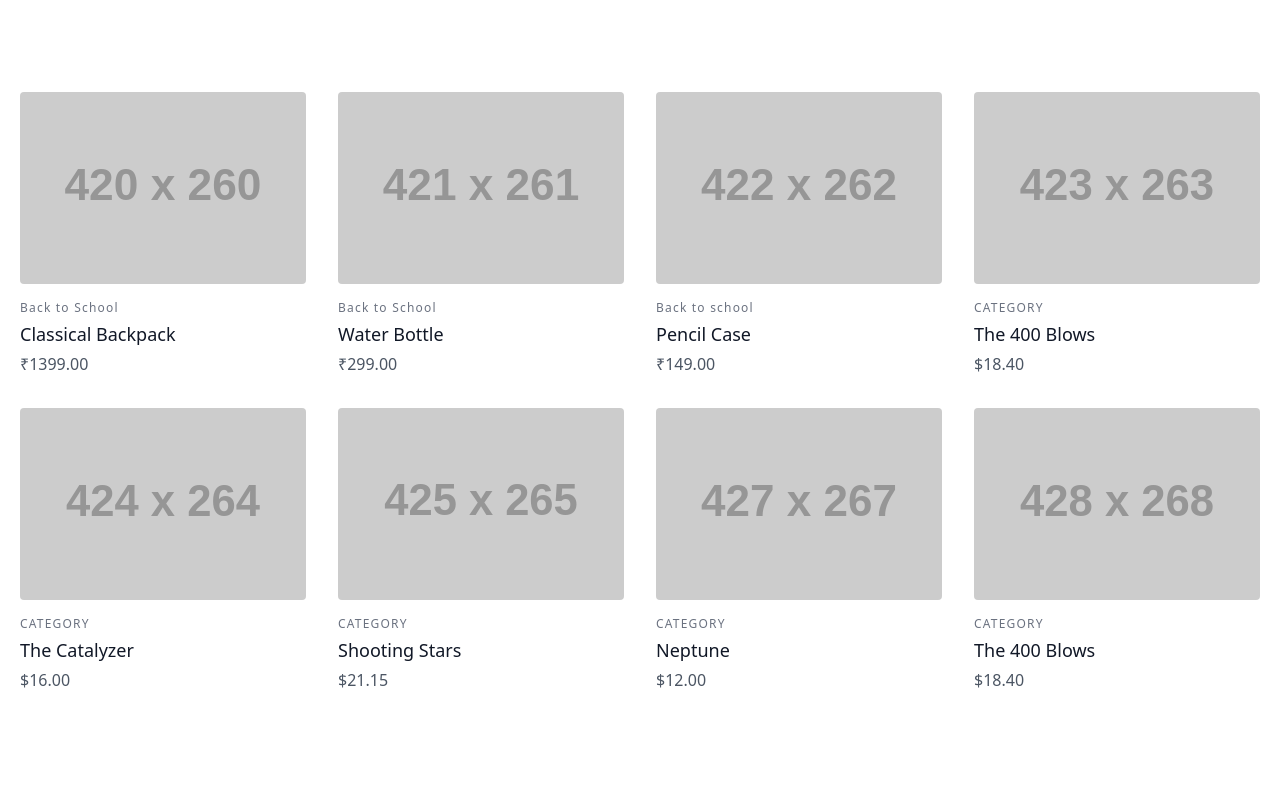
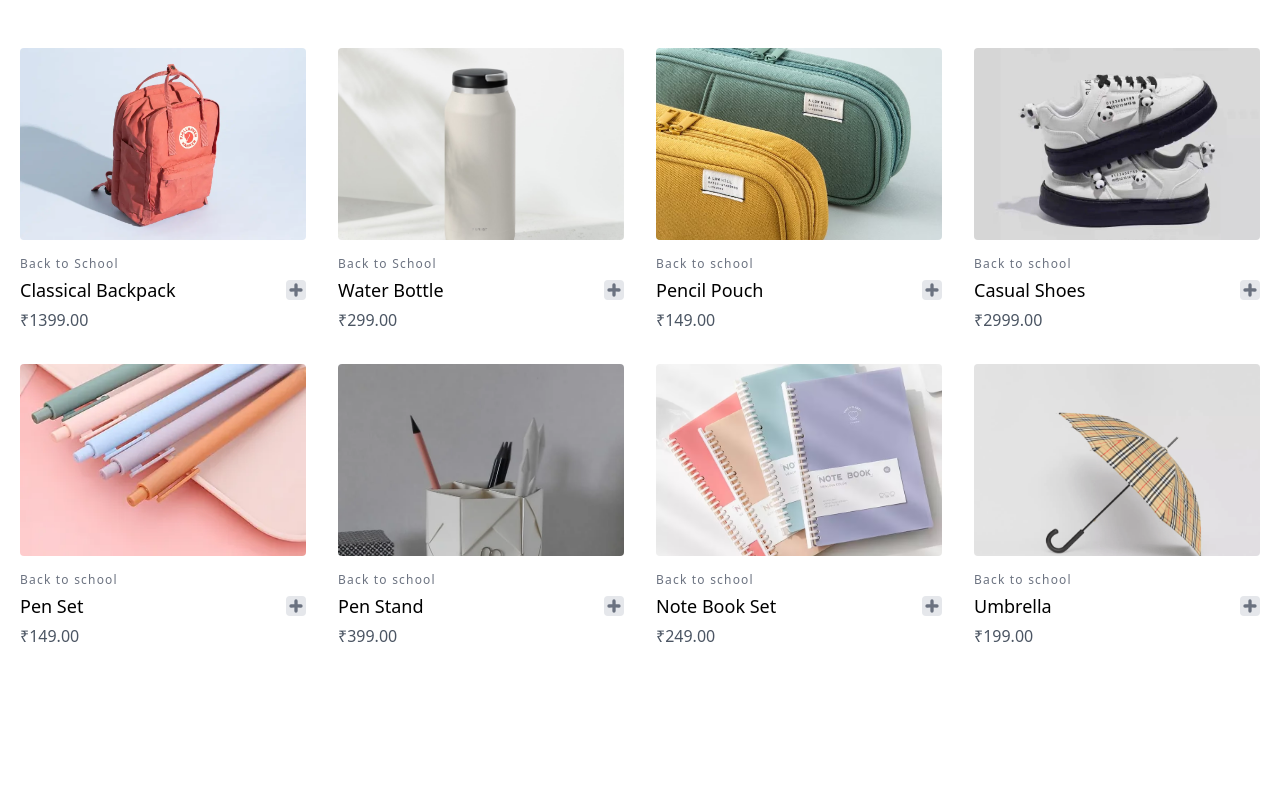
Before and after one commit to srajankumar/shoppy, a plain HTML site: page index.html in a window 1280 px wide. Shown: the part 82-870 px from the top of the page. After the commit the page ends 826 px from the top, so only its background shows below. Drawn offline with nearby package versions, Linux system fonts and the light colour scheme; placeholder pictures from the web are drawn by us.

Commit message:
landing-page done

```diff
--- a/index.html
+++ b/index.html
@@ -3,18 +3,18 @@
   <head>
     <meta charset="UTF-8" />
     <meta name="viewport" content="width=device-width, initial-scale=1.0" />
-    <title>Ecommerce</title>
+    <title>Shopping Cart</title>
     <script src="https://cdn.tailwindcss.com"></script>
   </head>
   <body>
     <!-- Header -->
-    <header class="text-gray-600 body-font">
+    <header class="pt-3 text-gray-600 body-font">
       <div
-        class="container justify-between mx-auto flex flex-wrap p-5 flex-col md:flex-row items-center"
+        class="container justify-between mx-auto flex flex-wrap p-5 flex-row items-center"
       >
         <a
           href="#"
-          class="flex title-font font-medium items-center text-gray-900 mb-4 md:mb-0"
+          class="flex title-font font-medium items-center text-gray-900 mb-0"
         >
           <svg
             xmlns="http://www.w3.org/2000/svg"
@@ -61,7 +61,7 @@
           <span class="ml-3 text-xl">Shopping Cart</span>
         </a>
         <nav
-          class="inline-flex items-center border-0 py-1 px-3 rounded text-base mt-4 md:mt-0"
+          class="inline-flex items-center border-0 py-1 px-3 rounded text-base mt-0"
         >
           <a href="#" class="hover:text-gray-900"
             ><svg
@@ -97,14 +97,14 @@
     <!-- Body -->
     <div>
       <section class="text-gray-600 body-font">
-        <div class="container px-5 py-24 mx-auto">
+        <div class="container px-5 pb-24 pt-10 mx-auto">
           <div class="flex flex-wrap -m-4">
             <div class="lg:w-1/4 md:w-1/2 p-4 w-full">
               <a class="block relative h-48 rounded overflow-hidden">
                 <img
                   alt="backpack"
-                  class="object-cover object-center w-full h-full block"
-                  src="https://dummyimage.com/420x260"
+                  class="object-cover object-top w-full h-full block"
+                  src="/Images/backpack.webp"
                 />
               </a>
               <div class="mt-4">
@@ -113,9 +113,23 @@
                 >
                   Back to School
                 </h3>
-                <h2 class="text-gray-900 title-font text-lg font-medium">
-                  Classical Backpack
-                </h2>
+                <div class="flex justify-between text-black items-center">
+                  <h2 class="title-font text-lg font-medium">
+                    Classical Backpack
+                  </h2>
+                  <svg
+                    xmlns="http://www.w3.org/2000/svg"
+                    width="20"
+                    height="20"
+                    viewBox="0 0 24 24"
+                    class="bg-gray-200 text-gray-500 hover:text-gray-700 rounded"
+                  >
+                    <path
+                      fill="currentColor"
+                      d="M18 10h-4V6a2 2 0 0 0-4 0l.071 4H6a2 2 0 0 0 0 4l4.071-.071L10 18a2 2 0 0 0 4 0v-4.071L18 14a2 2 0 0 0 0-4z"
+                    />
+                  </svg>
+                </div>
                 <p class="mt-1">₹1399.00</p>
               </div>
             </div>
@@ -123,8 +137,8 @@
               <a class="block relative h-48 rounded overflow-hidden">
                 <img
                   alt="waterbottle"
-                  class="object-cover object-center w-full h-full block"
-                  src="https://dummyimage.com/421x261"
+                  class="object-cover object-top w-full h-full block"
+                  src="/Images/bottle.jpg"
                 />
               </a>
               <div class="mt-4">
@@ -133,9 +147,21 @@
                 >
                   Back to School
                 </h3>
-                <h2 class="text-gray-900 title-font text-lg font-medium">
-                  Water Bottle
-                </h2>
+                <div class="flex justify-between text-black items-center">
+                  <h2 class="title-font text-lg font-medium">Water Bottle</h2>
+                  <svg
+                    xmlns="http://www.w3.org/2000/svg"
+                    width="20"
+                    height="20"
+                    viewBox="0 0 24 24"
+                    class="bg-gray-200 text-gray-500 hover:text-gray-700 rounded"
+                  >
+                    <path
+                      fill="currentColor"
+                      d="M18 10h-4V6a2 2 0 0 0-4 0l.071 4H6a2 2 0 0 0 0 4l4.071-.071L10 18a2 2 0 0 0 4 0v-4.071L18 14a2 2 0 0 0 0-4z"
+                    />
+                  </svg>
+                </div>
                 <p class="mt-1">₹299.00</p>
               </div>
             </div>
@@ -144,7 +170,7 @@
                 <img
                   alt="pencilcase"
                   class="object-cover object-center w-full h-full block"
-                  src="https://dummyimage.com/422x262"
+                  src="/Images/pouch.avif"
                 />
               </a>
               <div class="mt-4">
@@ -153,9 +179,85 @@
                 >
                   Back to school
                 </h3>
-                <h2 class="text-gray-900 title-font text-lg font-medium">
-                  Pencil Case
-                </h2>
+                <div class="flex justify-between text-black items-center">
+                  <h2 class="title-font text-lg font-medium">Pencil Pouch</h2>
+                  <svg
+                    xmlns="http://www.w3.org/2000/svg"
+                    width="20"
+                    height="20"
+                    viewBox="0 0 24 24"
+                    class="bg-gray-200 text-gray-500 hover:text-gray-700 rounded"
+                  >
+                    <path
+                      fill="currentColor"
+                      d="M18 10h-4V6a2 2 0 0 0-4 0l.071 4H6a2 2 0 0 0 0 4l4.071-.071L10 18a2 2 0 0 0 4 0v-4.071L18 14a2 2 0 0 0 0-4z"
+                    />
+                  </svg>
+                </div>
+                <p class="mt-1">₹149.00</p>
+              </div>
+            </div>
+            <div class="lg:w-1/4 md:w-1/2 p-4 w-full">
+              <a class="block relative h-48 rounded overflow-hidden">
+                <img
+                  alt="ecommerce"
+                  class="object-cover object-top w-full h-full block"
+                  src="/Images/shoes.webp"
+                />
+              </a>
+              <div class="mt-4">
+                <h3
+                  class="text-gray-500 text-xs tracking-widest title-font mb-1"
+                >
+                  Back to school
+                </h3>
+                <div class="flex justify-between text-black items-center">
+                  <h2 class="title-font text-lg font-medium">Casual Shoes</h2>
+                  <svg
+                    xmlns="http://www.w3.org/2000/svg"
+                    width="20"
+                    height="20"
+                    viewBox="0 0 24 24"
+                    class="bg-gray-200 text-gray-500 hover:text-gray-700 rounded"
+                  >
+                    <path
+                      fill="currentColor"
+                      d="M18 10h-4V6a2 2 0 0 0-4 0l.071 4H6a2 2 0 0 0 0 4l4.071-.071L10 18a2 2 0 0 0 4 0v-4.071L18 14a2 2 0 0 0 0-4z"
+                    />
+                  </svg>
+                </div>
+                <p class="mt-1">₹2999.00</p>
+              </div>
+            </div>
+            <div class="lg:w-1/4 md:w-1/2 p-4 w-full">
+              <a class="block relative h-48 rounded overflow-hidden">
+                <img
+                  alt="ecommerce"
+                  class="object-cover object-bottom w-full h-full block"
+                  src="/Images/pens.webp"
+                />
+              </a>
+              <div class="mt-4">
+                <h3
+                  class="text-gray-500 text-xs tracking-widest title-font mb-1"
+                >
+                  Back to school
+                </h3>
+                <div class="flex justify-between text-black items-center">
+                  <h2 class="title-font text-lg font-medium">Pen Set</h2>
+                  <svg
+                    xmlns="http://www.w3.org/2000/svg"
+                    width="20"
+                    height="20"
+                    viewBox="0 0 24 24"
+                    class="bg-gray-200 text-gray-500 hover:text-gray-700 rounded"
+                  >
+                    <path
+                      fill="currentColor"
+                      d="M18 10h-4V6a2 2 0 0 0-4 0l.071 4H6a2 2 0 0 0 0 4l4.071-.071L10 18a2 2 0 0 0 4 0v-4.071L18 14a2 2 0 0 0 0-4z"
+                    />
+                  </svg>
+                </div>
                 <p class="mt-1">₹149.00</p>
               </div>
             </div>
@@ -164,19 +266,31 @@
                 <img
                   alt="ecommerce"
                   class="object-cover object-center w-full h-full block"
-                  src="https://dummyimage.com/423x263"
+                  src="/Images/penstand.webp"
                 />
               </a>
               <div class="mt-4">
                 <h3
                   class="text-gray-500 text-xs tracking-widest title-font mb-1"
                 >
-                  CATEGORY
+                  Back to school
                 </h3>
-                <h2 class="text-gray-900 title-font text-lg font-medium">
-                  The 400 Blows
-                </h2>
-                <p class="mt-1">$18.40</p>
+                <div class="flex justify-between text-black items-center">
+                  <h2 class="title-font text-lg font-medium">Pen Stand</h2>
+                  <svg
+                    xmlns="http://www.w3.org/2000/svg"
+                    width="20"
+                    height="20"
+                    viewBox="0 0 24 24"
+                    class="bg-gray-200 text-gray-500 hover:text-gray-700 rounded"
+                  >
+                    <path
+                      fill="currentColor"
+                      d="M18 10h-4V6a2 2 0 0 0-4 0l.071 4H6a2 2 0 0 0 0 4l4.071-.071L10 18a2 2 0 0 0 4 0v-4.071L18 14a2 2 0 0 0 0-4z"
+                    />
+                  </svg>
+                </div>
+                <p class="mt-1">₹399.00</p>
               </div>
             </div>
             <div class="lg:w-1/4 md:w-1/2 p-4 w-full">
@@ -184,19 +298,31 @@
                 <img
                   alt="ecommerce"
                   class="object-cover object-center w-full h-full block"
-                  src="https://dummyimage.com/424x264"
+                  src="/Images/notebooks.avif"
                 />
               </a>
               <div class="mt-4">
                 <h3
                   class="text-gray-500 text-xs tracking-widest title-font mb-1"
                 >
-                  CATEGORY
+                  Back to school
                 </h3>
-                <h2 class="text-gray-900 title-font text-lg font-medium">
-                  The Catalyzer
-                </h2>
-                <p class="mt-1">$16.00</p>
+                <div class="flex justify-between text-black items-center">
+                  <h2 class="title-font text-lg font-medium">Note Book Set</h2>
+                  <svg
+                    xmlns="http://www.w3.org/2000/svg"
+                    width="20"
+                    height="20"
+                    viewBox="0 0 24 24"
+                    class="bg-gray-200 text-gray-500 hover:text-gray-700 rounded"
+                  >
+                    <path
+                      fill="currentColor"
+                      d="M18 10h-4V6a2 2 0 0 0-4 0l.071 4H6a2 2 0 0 0 0 4l4.071-.071L10 18a2 2 0 0 0 4 0v-4.071L18 14a2 2 0 0 0 0-4z"
+                    />
+                  </svg>
+                </div>
+                <p class="mt-1">₹249.00</p>
               </div>
             </div>
             <div class="lg:w-1/4 md:w-1/2 p-4 w-full">
@@ -204,59 +330,31 @@
                 <img
                   alt="ecommerce"
                   class="object-cover object-center w-full h-full block"
-                  src="https://dummyimage.com/425x265"
+                  src="/Images/umbrella.png"
                 />
               </a>
               <div class="mt-4">
                 <h3
                   class="text-gray-500 text-xs tracking-widest title-font mb-1"
                 >
-                  CATEGORY
+                  Back to school
                 </h3>
-                <h2 class="text-gray-900 title-font text-lg font-medium">
-                  Shooting Stars
-                </h2>
-                <p class="mt-1">$21.15</p>
-              </div>
-            </div>
-            <div class="lg:w-1/4 md:w-1/2 p-4 w-full">
-              <a class="block relative h-48 rounded overflow-hidden">
-                <img
-                  alt="ecommerce"
-                  class="object-cover object-center w-full h-full block"
-                  src="https://dummyimage.com/427x267"
-                />
-              </a>
-              <div class="mt-4">
-                <h3
-                  class="text-gray-500 text-xs tracking-widest title-font mb-1"
-                >
-                  CATEGORY
-                </h3>
-                <h2 class="text-gray-900 title-font text-lg font-medium">
-                  Neptune
-                </h2>
-                <p class="mt-1">$12.00</p>
-              </div>
-            </div>
-            <div class="lg:w-1/4 md:w-1/2 p-4 w-full">
-              <a class="block relative h-48 rounded overflow-hidden">
-                <img
-                  alt="ecommerce"
-                  class="object-cover object-center w-full h-full block"
-                  src="https://dummyimage.com/428x268"
-                />
-              </a>
-              <div class="mt-4">
-                <h3
-                  class="text-gray-500 text-xs tracking-widest title-font mb-1"
-                >
-                  CATEGORY
-                </h3>
-                <h2 class="text-gray-900 title-font text-lg font-medium">
-                  The 400 Blows
-                </h2>
-                <p class="mt-1">$18.40</p>
+                <div class="flex justify-between text-black items-center">
+                  <h2 class="title-font text-lg font-medium">Umbrella</h2>
+                  <svg
+                    xmlns="http://www.w3.org/2000/svg"
+                    width="20"
+                    height="20"
+                    viewBox="0 0 24 24"
+                    class="bg-gray-200 text-gray-500 hover:text-gray-700 rounded"
+                  >
+                    <path
+                      fill="currentColor"
+                      d="M18 10h-4V6a2 2 0 0 0-4 0l.071 4H6a2 2 0 0 0 0 4l4.071-.071L10 18a2 2 0 0 0 4 0v-4.071L18 14a2 2 0 0 0 0-4z"
+                    />
+                  </svg>
+                </div>
+                <p class="mt-1">₹199.00</p>
               </div>
             </div>
           </div>
```
Also changed, not shown: Images/backpack.webp (added), Images/bottle.jpg (added), Images/notebooks.avif (added), Images/pens.webp (added), Images/penstand.webp (added), Images/pouch.avif (added), Images/shoes.webp (added), Images/studentpack.jpg (added), Images/umbrella.png (added).
